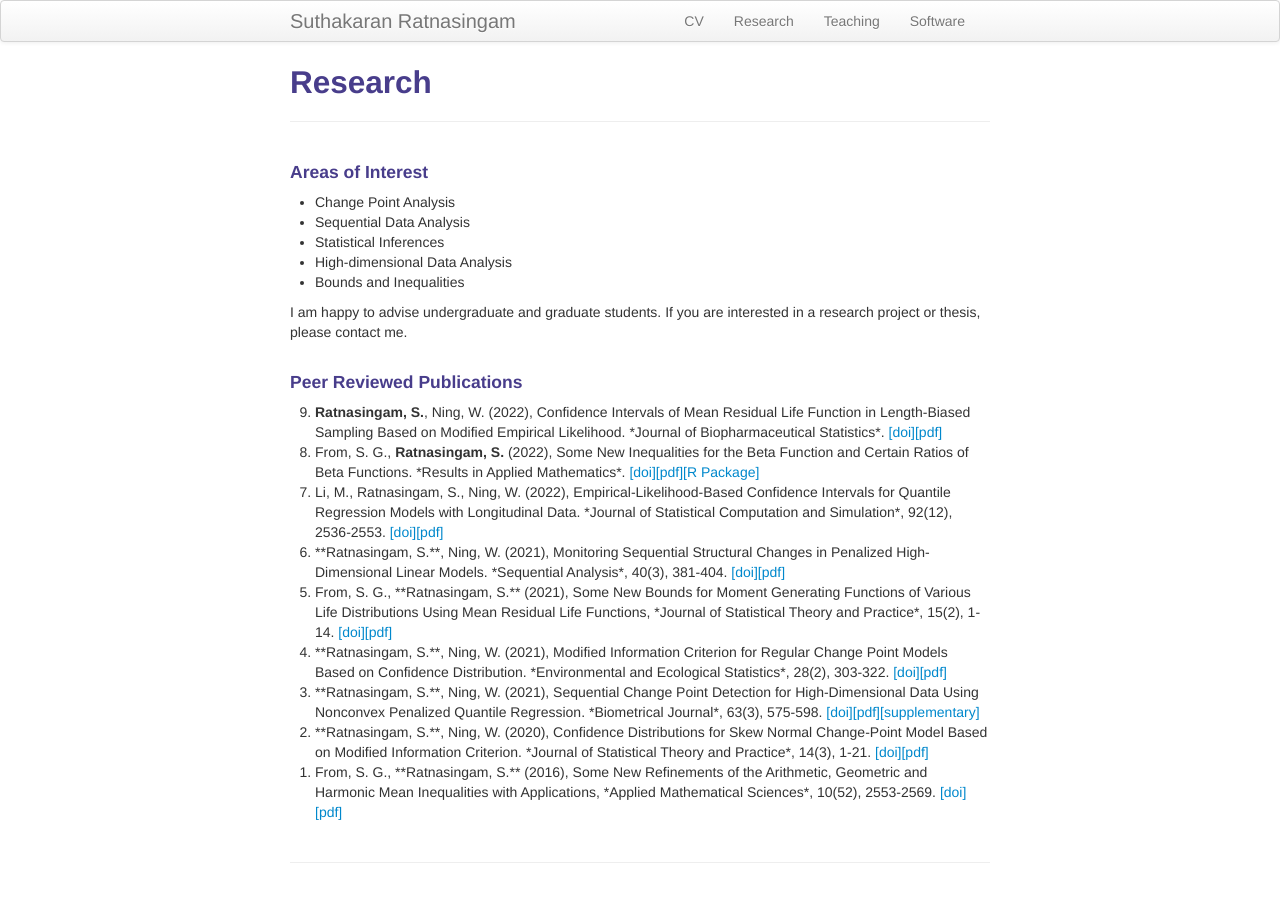
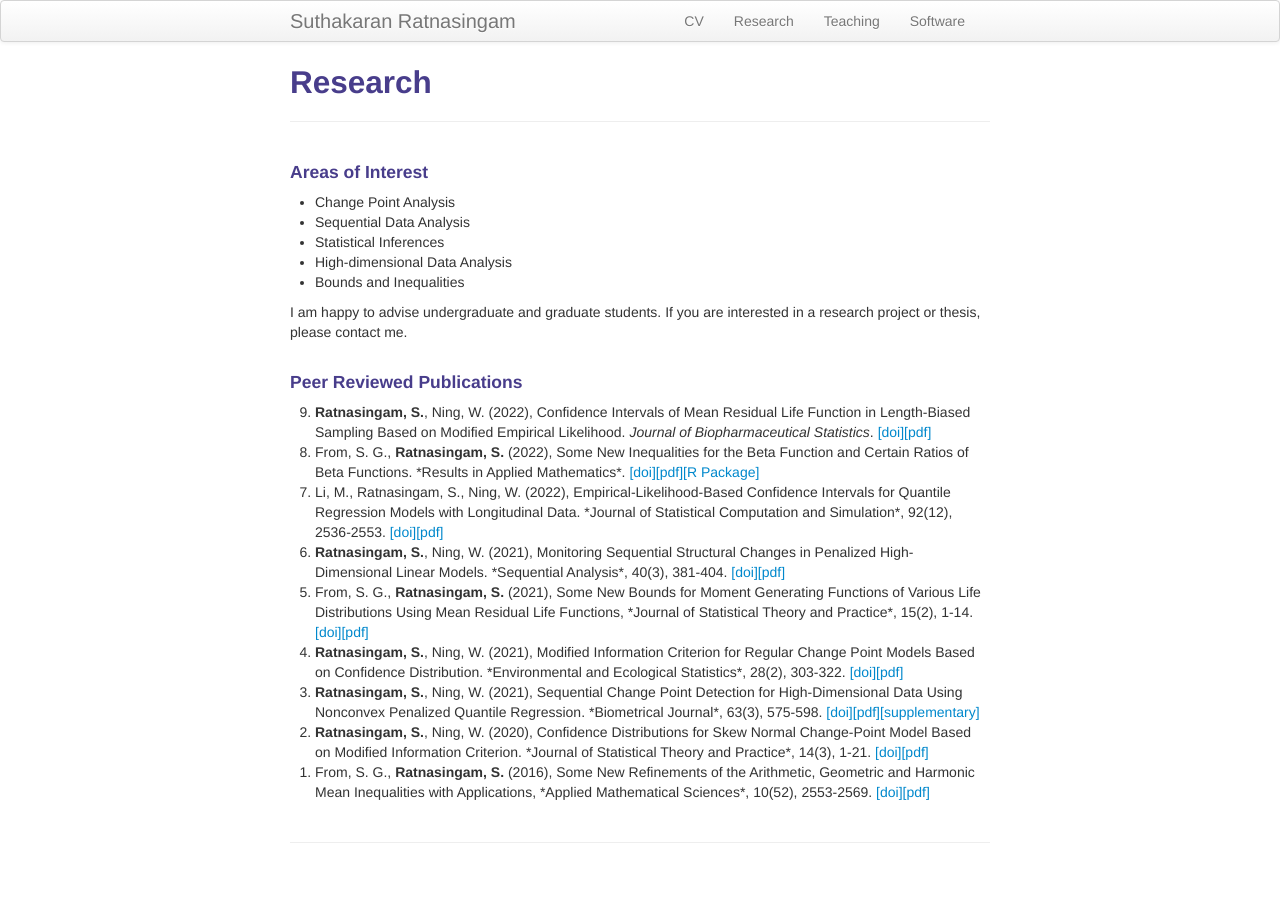
Before and after one commit to suthakaranr/suthakaranr.github.io, a Jekyll site: the page built from pages/Research.md, in a window 1280 px wide. Built offline with Jekyll 4.4.1, drawn with Linux system fonts in a browser that asks for light colours.

Commit message:
Update Research.md

```diff
--- a/pages/Research.md
+++ b/pages/Research.md
@@ -23,7 +23,7 @@ I am happy to advise undergraduate and graduate students. If you are interested
 <ol>
 
   <li value="9"> <b>Ratnasingam, S.</b>, Ning, W. (2022), Confidence Intervals of Mean Residual Life Function in Length-Biased
-Sampling Based on Modified Empirical Likelihood. *Journal of Biopharmaceutical Statistics*. <a style="text-decoration:none" href="https://doi.org/10.1080/10543406.2022.2089157" target="_blank" rel="noopener noreferrer">[doi]</a><a style="text-decoration:none" href="../assets/2022SWJBPS.pdf" target="_blank" rel="noopener noreferrer">[pdf]</a>
+Sampling Based on Modified Empirical Likelihood. <i>Journal of Biopharmaceutical Statistics</i>. <a style="text-decoration:none" href="https://doi.org/10.1080/10543406.2022.2089157" target="_blank" rel="noopener noreferrer">[doi]</a><a style="text-decoration:none" href="../assets/2022SWJBPS.pdf" target="_blank" rel="noopener noreferrer">[pdf]</a>
 </li>
 
   <li value="8"> From, S. G.,  <b>Ratnasingam, S.</b> (2022), Some New Inequalities for the Beta Function and Certain Ratios of Beta Functions. *Results in Applied
@@ -32,16 +32,16 @@ Mathematics*.  <a style="text-decoration:none" href="https://doi.org/10.1016/j.r
   <li value="7"> Li, M., Ratnasingam, S., Ning, W. (2022), Empirical-Likelihood-Based Confidence Intervals for
 Quantile Regression Models with Longitudinal Data. *Journal of Statistical Computation and Simulation*, 92(12), 2536-2553. <a style="text-decoration:none" href="https://doi.org/10.1080/00949655.2022.2043322" target="_blank" rel="noopener noreferrer">[doi]</a><a style="text-decoration:none" href="../assets/2022ELJSCS.pdf" target="_blank" rel="noopener noreferrer">[pdf]</a></li>
 
-   <li value="6">**Ratnasingam, S.**, Ning, W. (2021), Monitoring Sequential Structural Changes in Penalized High-Dimensional Linear Models. *Sequential Analysis*, 40(3), 381-404. <a style="text-decoration:none" href="https://doi.org/10.1080/07474946.2021.1940500" target="_blank" rel="noopener noreferrer">[doi]</a><a style="text-decoration:none" href="../assets/2021SWSA.pdf" target="_blank" rel="noopener noreferrer">[pdf]</a> </li>
+   <li value="6">  <b>Ratnasingam, S.</b>, Ning, W. (2021), Monitoring Sequential Structural Changes in Penalized High-Dimensional Linear Models. *Sequential Analysis*, 40(3), 381-404. <a style="text-decoration:none" href="https://doi.org/10.1080/07474946.2021.1940500" target="_blank" rel="noopener noreferrer">[doi]</a><a style="text-decoration:none" href="../assets/2021SWSA.pdf" target="_blank" rel="noopener noreferrer">[pdf]</a> </li>
 
-  <li value="5"> From, S. G., **Ratnasingam, S.** (2021), Some New Bounds for Moment Generating Functions of Various Life Distributions Using Mean Residual Life Functions, *Journal of Statistical Theory and Practice*, 15(2), 1-14. <a style="text-decoration:none" href="https://doi.org/10.1007/s42519-021-00176-1" target="_blank" rel="noopener noreferrer">[doi]</a><a style="text-decoration:none" href="../assets/2021FSJSPT.pdf" target="_blank" rel="noopener noreferrer">[pdf]</a></li>
+  <li value="5"> From, S. G.,  <b>Ratnasingam, S.</b> (2021), Some New Bounds for Moment Generating Functions of Various Life Distributions Using Mean Residual Life Functions, *Journal of Statistical Theory and Practice*, 15(2), 1-14. <a style="text-decoration:none" href="https://doi.org/10.1007/s42519-021-00176-1" target="_blank" rel="noopener noreferrer">[doi]</a><a style="text-decoration:none" href="../assets/2021FSJSPT.pdf" target="_blank" rel="noopener noreferrer">[pdf]</a></li>
 
-  <li value="4">**Ratnasingam, S.**, Ning, W. (2021), Modified Information Criterion for Regular Change Point Models Based on Confidence Distribution. *Environmental and Ecological Statistics*, 28(2), 303-322. <a style="text-decoration:none" href="https://doi.org/10.1007/s10651-021-00485-5" target="_blank" rel="noopener noreferrer">[doi]</a><a style="text-decoration:none" href="../assets/2021SWEES.pdf" target="_blank" rel="noopener noreferrer">[pdf]</a> </li>
+  <li value="4">  <b>Ratnasingam, S.</b>, Ning, W. (2021), Modified Information Criterion for Regular Change Point Models Based on Confidence Distribution. *Environmental and Ecological Statistics*, 28(2), 303-322. <a style="text-decoration:none" href="https://doi.org/10.1007/s10651-021-00485-5" target="_blank" rel="noopener noreferrer">[doi]</a><a style="text-decoration:none" href="../assets/2021SWEES.pdf" target="_blank" rel="noopener noreferrer">[pdf]</a> </li>
 
-  <li value="3"> **Ratnasingam, S.**, Ning, W. (2021), Sequential Change Point Detection for High-Dimensional Data Using Nonconvex Penalized Quantile Regression. *Biometrical Journal*, 63(3), 575-598. <a style="text-decoration:none" href="https://doi.org/10.1002/bimj.202000078" target="_blank" rel="noopener noreferrer">[doi]</a><a style="text-decoration:none" href="../assets/2020SWBJ.pdf" target="_blank" rel="noopener noreferrer">[pdf]</a><a style="text-decoration:none" href="https://onlinelibrary.wiley.com/action/downloadSupplement?doi=10.1002%2Fbimj.202000078&file=bimj2203-sup-0002-SuppMat.pdf" target="_blank" rel="noopener noreferrer">[supplementary]</a></li>
+  <li value="3">  <b>Ratnasingam, S.</b>, Ning, W. (2021), Sequential Change Point Detection for High-Dimensional Data Using Nonconvex Penalized Quantile Regression. *Biometrical Journal*, 63(3), 575-598. <a style="text-decoration:none" href="https://doi.org/10.1002/bimj.202000078" target="_blank" rel="noopener noreferrer">[doi]</a><a style="text-decoration:none" href="../assets/2020SWBJ.pdf" target="_blank" rel="noopener noreferrer">[pdf]</a><a style="text-decoration:none" href="https://onlinelibrary.wiley.com/action/downloadSupplement?doi=10.1002%2Fbimj.202000078&file=bimj2203-sup-0002-SuppMat.pdf" target="_blank" rel="noopener noreferrer">[supplementary]</a></li>
 
-  <li value="2">**Ratnasingam, S.**, Ning, W. (2020), Confidence Distributions for Skew Normal Change-Point Model Based on Modified Information Criterion. *Journal of Statistical Theory and Practice*, 14(3), 1-21. <a style="text-decoration:none" href="https://doi.org/10.1007/s42519-020-00108-5" target="_blank" rel="noopener noreferrer">[doi]</a><a style="text-decoration:none" href="../assets/2020SWJSPT.pdf" target="_blank" rel="noopener noreferrer">[pdf]</a></li>
+  <li value="2">  <b>Ratnasingam, S.</b>, Ning, W. (2020), Confidence Distributions for Skew Normal Change-Point Model Based on Modified Information Criterion. *Journal of Statistical Theory and Practice*, 14(3), 1-21. <a style="text-decoration:none" href="https://doi.org/10.1007/s42519-020-00108-5" target="_blank" rel="noopener noreferrer">[doi]</a><a style="text-decoration:none" href="../assets/2020SWJSPT.pdf" target="_blank" rel="noopener noreferrer">[pdf]</a></li>
 
-  <li value="1">From, S. G., **Ratnasingam, S.** (2016), Some New Refinements of the Arithmetic, Geometric and Harmonic Mean Inequalities with Applications, *Applied Mathematical Sciences*, 10(52), 2553-2569. <a style="text-decoration:none" href="http://dx.doi.org/10.12988/ams.2016.66191" target="_blank" rel="noopener noreferrer">[doi]</a><a style="text-decoration:none" href="../assets/2016FSAMS.pdf" target="_blank" rel="noopener noreferrer">[pdf]</a></li>
+  <li value="1">From, S. G.,  <b>Ratnasingam, S.</b> (2016), Some New Refinements of the Arithmetic, Geometric and Harmonic Mean Inequalities with Applications, *Applied Mathematical Sciences*, 10(52), 2553-2569. <a style="text-decoration:none" href="http://dx.doi.org/10.12988/ams.2016.66191" target="_blank" rel="noopener noreferrer">[doi]</a><a style="text-decoration:none" href="../assets/2016FSAMS.pdf" target="_blank" rel="noopener noreferrer">[pdf]</a></li>
 
 </ol>
```
